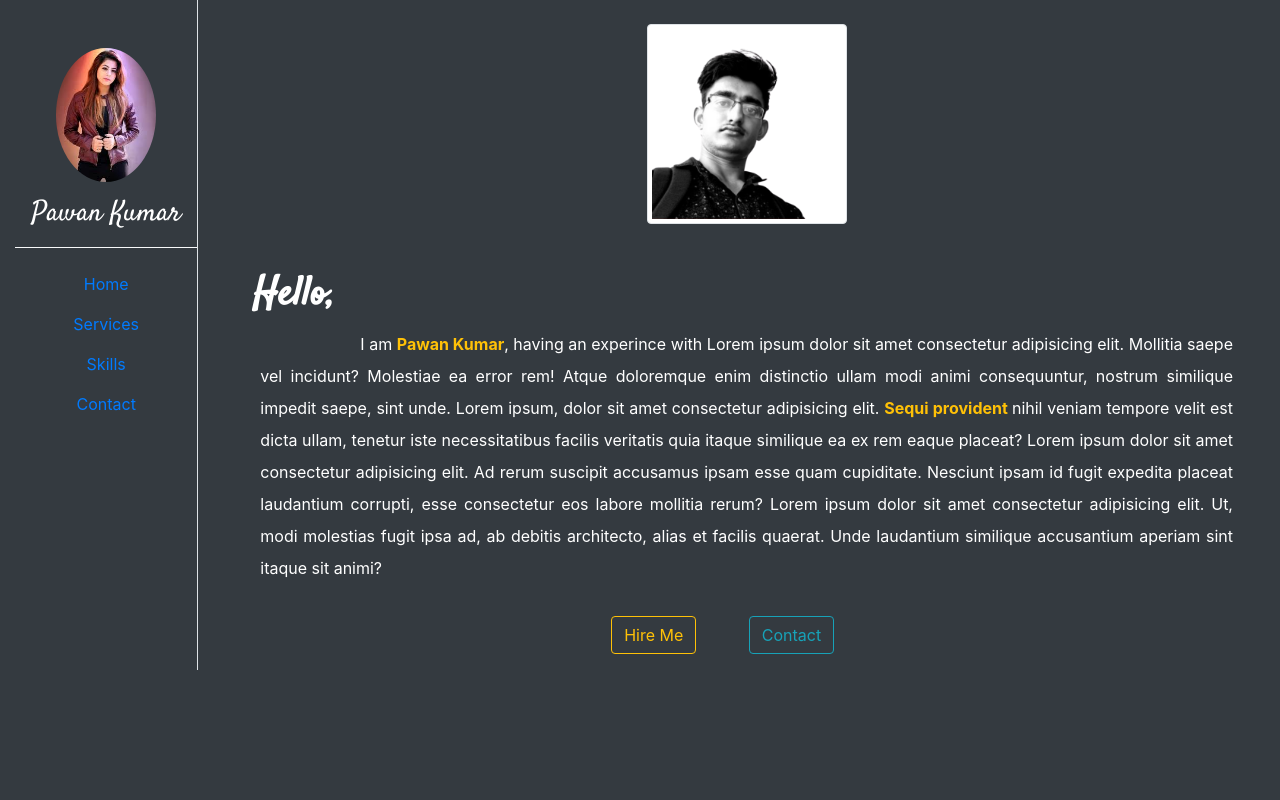
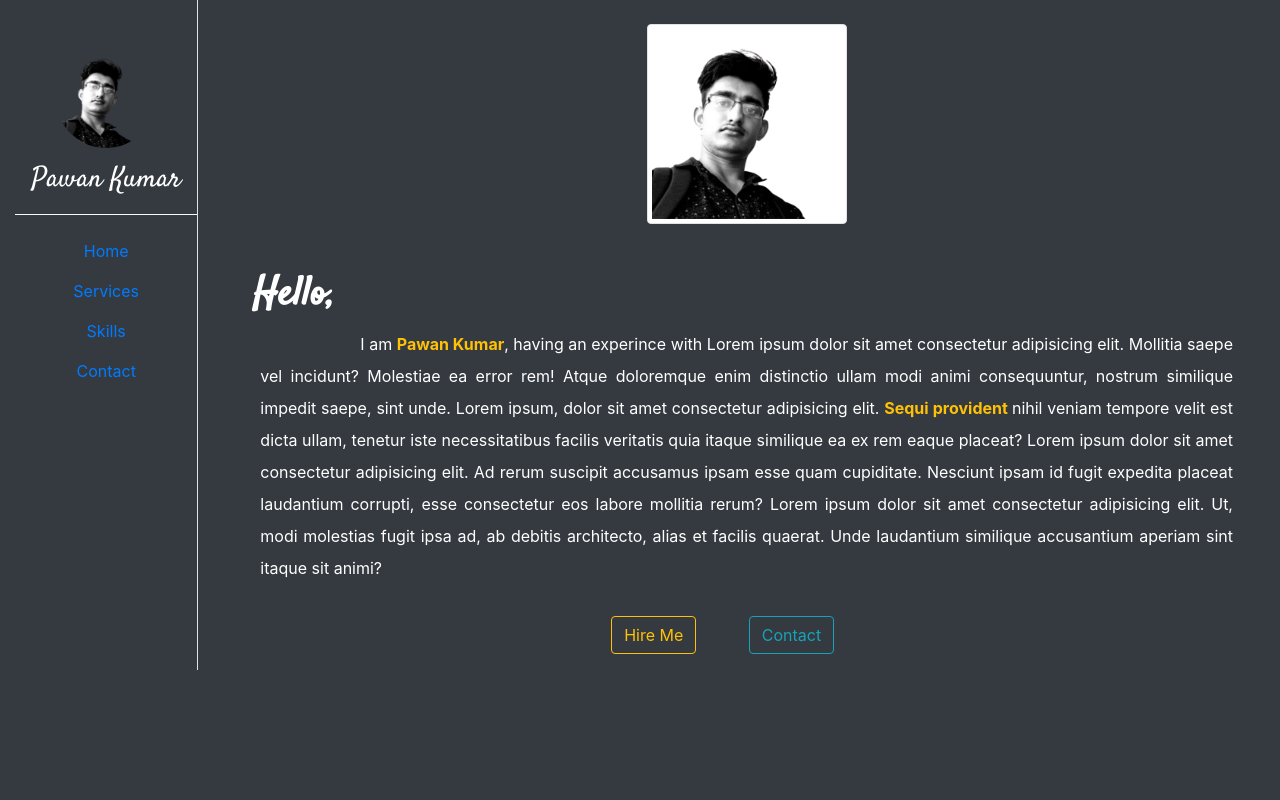
Before and after one commit to Pawan243/Django-Resume-Project, a Django app: page / in a window 1280 px wide. Run offline with Django 3.2, Linux system fonts and the light colour scheme; some libraries are stand-ins or nearby versions.

Commit message:
modified

```diff
--- a/resume/core/templates/core/sidebar.html
+++ b/resume/core/templates/core/sidebar.html
@@ -1,16 +1,16 @@
 {% load static %}
 <div class="border-right border-waring h-100">
     <div class="text-center">
-        <img src="{% static 'core/images/lady.jpg' %}" alt="ProfilePic" class="img-fluid rounded-circle mt-5 "
+        <img src="{% static 'core/images/man.png' %}" alt="ProfilePic" class="img-fluid rounded-circle mt-5 "
             width="100px" height="100px">
     </div>
     <h3 class="text-white text-center mt-3 st-fonts">Pawan Kumar</h3>
     <hr class="border-light">
     <!--used to make underline of the image-->
     <nav class="nav text-center flex-column">
-        <a href="/" class="nav-link">Home</a>
-        <a href="/serve/services" class="nav-link">Services</a>
-        <a href="/edu/skill" class="nav-link">Skills</a>
-        <a href="/contact" class="nav-link">Contact</a>
+        <a href="/" class="nav-link {{home}}">Home</a>
+        <a href="/serve/services" class="nav-link {{services}}">Services</a>
+        <a href="/edu/skill" class="nav-link {{skill}}">Skills</a>
+        <a href="/contact" class="nav-link {{contact}}">Contact</a>
     </nav>
 </div>
```
